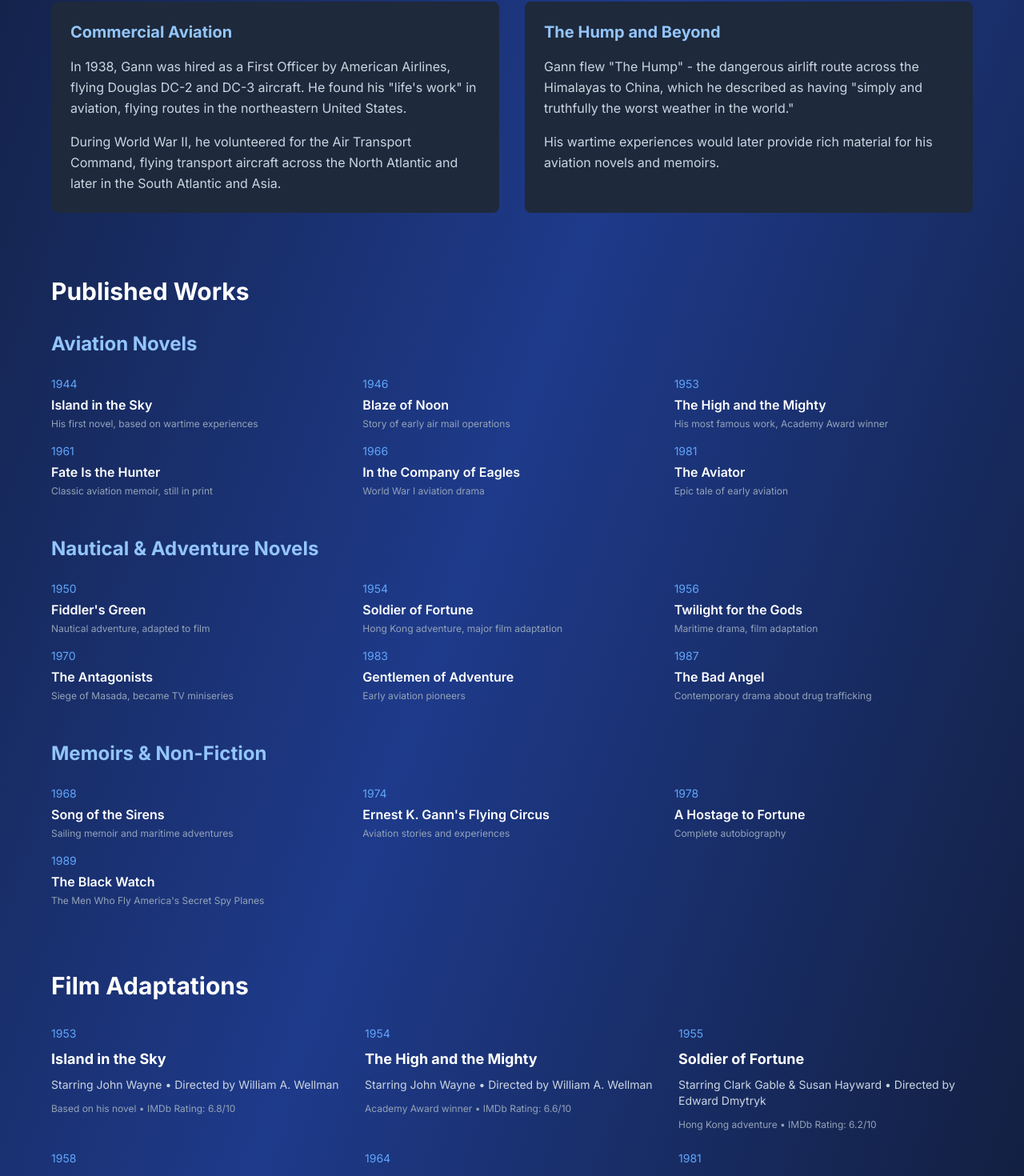
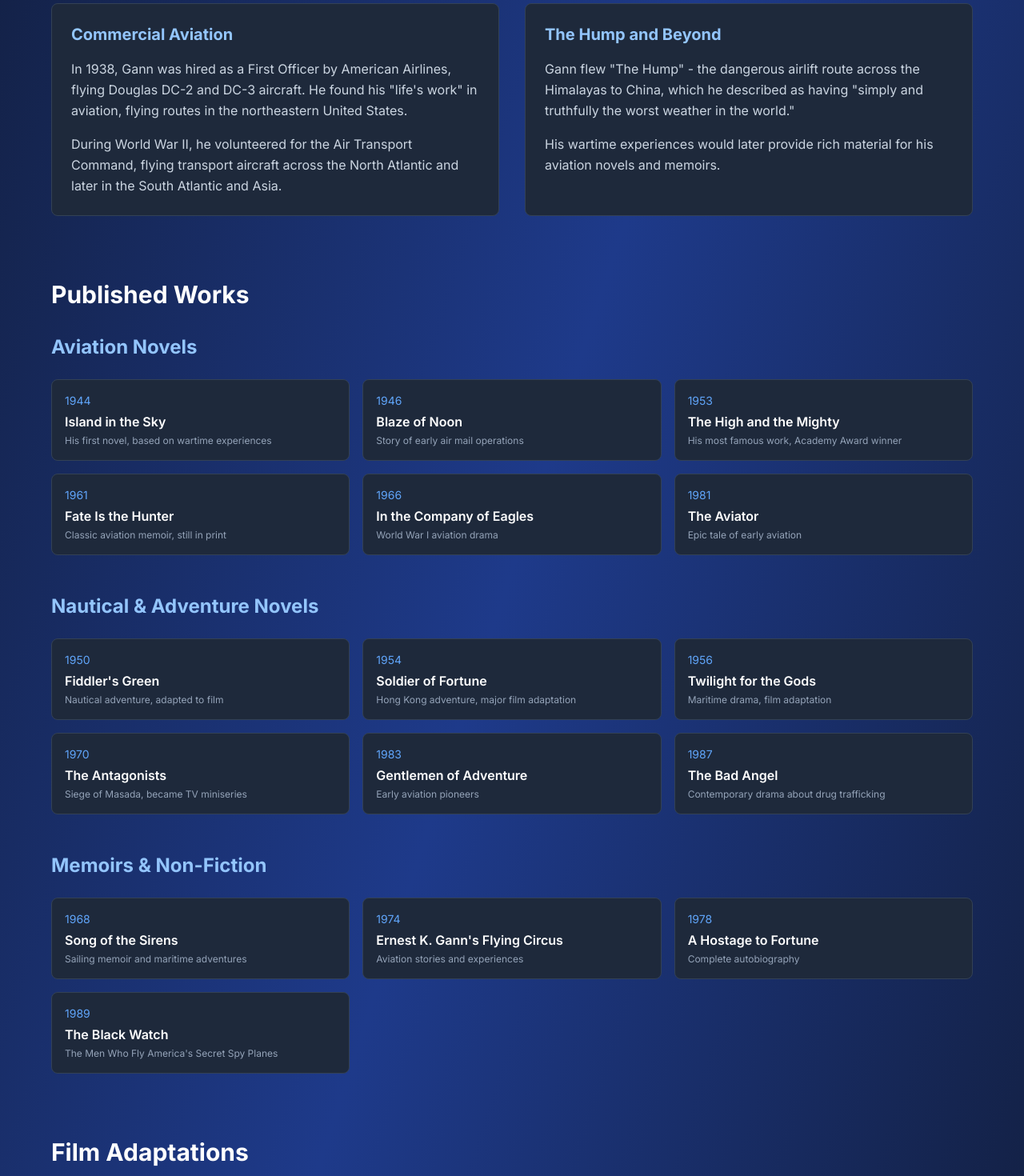
Before and after one commit to Cerebellum-Archive/log1933, a Next.js app in the folder website/: page /about in a window 1280 px wide. Shown: the part 1264-2734 px from the top of the page at 80% size. Built offline with nearby package versions, Linux system fonts and the light colour scheme.

Commit message:
Refactor About Page styling and structure
- Added 'use client' directive for client-side rendering
- Updated card and button styles for improved visual consistency
- Removed unused CSS styles to streamline the codebase
- Enhanced user experience with hover effects and transitions

```diff
--- a/website/src/app/about/page.tsx
+++ b/website/src/app/about/page.tsx
@@ -1,3 +1,5 @@
+'use client'
+
 import Link from 'next/link'
 
 export default function AboutPage() {
@@ -34,7 +36,7 @@ export default function AboutPage() {
           <section className="mb-20">
             <h2 className="text-3xl font-bold text-white mb-8">Early Life (1910-1933)</h2>
             <div className="grid md:grid-cols-2 gap-8">
-              <div className="card">
+              <div className="bg-slate-800 p-6 rounded-lg border border-slate-700 hover:border-blue-500 transition-colors">
                 <h3 className="text-xl font-bold text-blue-300 mb-4">Birth and Family</h3>
                 <p className="text-slate-300 leading-relaxed mb-4">
                   Ernest Kellogg Gann was born on October 13, 1910, in Lincoln, Nebraska,
@@ -47,7 +49,7 @@ export default function AboutPage() {
                 </p>
               </div>
 
-              <div className="card">
+              <div className="bg-slate-800 p-6 rounded-lg border border-slate-700 hover:border-blue-500 transition-colors">
                 <h3 className="text-xl font-bold text-blue-300 mb-4">Education and Early Career</h3>
                 <p className="text-slate-300 leading-relaxed mb-4">
                   After struggling in school, Ernest was sent to Culver Military Academy,
@@ -79,7 +81,7 @@ export default function AboutPage() {
               </p>
               <Link
                 href="/journey"
-                className="btn-primary"
+                className="bg-blue-600 text-white px-6 py-3 rounded-lg hover:bg-blue-700 transition-colors font-semibold"
               >
                 Explore the Journey →
               </Link>
@@ -90,7 +92,7 @@ export default function AboutPage() {
           <section className="mb-20">
             <h2 className="text-3xl font-bold text-white mb-8">Aviation Career (1938-1945)</h2>
             <div className="grid md:grid-cols-2 gap-8">
-              <div className="card">
+              <div className="bg-slate-800 p-6 rounded-lg border border-slate-700 hover:border-blue-500 transition-colors">
                 <h3 className="text-xl font-bold text-blue-300 mb-4">Commercial Aviation</h3>
                 <p className="text-slate-300 leading-relaxed mb-4">
                   In 1938, Gann was hired as a First Officer by American Airlines, flying Douglas DC-2
@@ -103,7 +105,7 @@ export default function AboutPage() {
                 </p>
               </div>
 
-              <div className="card">
+              <div className="bg-slate-800 p-6 rounded-lg border border-slate-700 hover:border-blue-500 transition-colors">
                 <h3 className="text-xl font-bold text-blue-300 mb-4">The Hump and Beyond</h3>
                 <p className="text-slate-300 leading-relaxed mb-4">
                   Gann flew &quot;The Hump&quot; - the dangerous airlift route across the Himalayas to China,
@@ -129,7 +131,7 @@ export default function AboutPage() {
                   href="https://www.amazon.com/Island-Sky-Ernest-K-Gann/dp/1519479034"
                   target="_blank"
                   rel="noopener noreferrer"
-                  className="book-card"
+                  className="bg-slate-800 p-4 rounded-lg border border-slate-700 hover:border-blue-400 transition-all hover:scale-105 cursor-pointer"
                 >
                   <div className="text-sm text-blue-400 mb-1">1944</div>
                   <div className="font-semibold text-white">Island in the Sky</div>
@@ -140,7 +142,7 @@ export default function AboutPage() {
                   href="https://www.amazon.com/Blaze-Noon-Ernest-K-Gann/dp/0553290371"
                   target="_blank"
                   rel="noopener noreferrer"
-                  className="book-card"
+                  className="bg-slate-800 p-4 rounded-lg border border-slate-700 hover:border-blue-400 transition-all hover:scale-105 cursor-pointer"
                 >
                   <div className="text-sm text-blue-400 mb-1">1946</div>
                   <div className="font-semibold text-white">Blaze of Noon</div>
@@ -151,7 +153,7 @@ export default function AboutPage() {
                   href="https://www.amazon.com/High-Mighty-Ernest-K-Gann/dp/0450045226"
                   target="_blank"
                   rel="noopener noreferrer"
-                  className="book-card"
+                  className="bg-slate-800 p-4 rounded-lg border border-slate-700 hover:border-blue-400 transition-all hover:scale-105 cursor-pointer"
                 >
                   <div className="text-sm text-blue-400 mb-1">1953</div>
                   <div className="font-semibold text-white">The High and the Mighty</div>
@@ -162,7 +164,7 @@ export default function AboutPage() {
                   href="https://www.amazon.com/Fate-Hunter-Ernest-K-Gann/dp/0671636030"
                   target="_blank"
                   rel="noopener noreferrer"
-                  className="book-card"
+                  className="bg-slate-800 p-4 rounded-lg border border-slate-700 hover:border-blue-400 transition-all hover:scale-105 cursor-pointer"
                 >
                   <div className="text-sm text-blue-400 mb-1">1961</div>
                   <div className="font-semibold text-white">Fate Is the Hunter</div>
@@ -173,7 +175,7 @@ export default function AboutPage() {
                   href="https://www.amazon.com/Company-Eagles-Ernest-K-Gann/dp/0515054844"
                   target="_blank"
                   rel="noopener noreferrer"
-                  className="book-card"
+                  className="bg-slate-800 p-4 rounded-lg border border-slate-700 hover:border-blue-400 transition-all hover:scale-105 cursor-pointer"
                 >
                   <div className="text-sm text-blue-400 mb-1">1966</div>
                   <div className="font-semibold text-white">In the Company of Eagles</div>
@@ -184,7 +186,7 @@ export default function AboutPage() {
                   href="https://www.amazon.com/Aviator-Ernest-K-Gann/dp/0345322533"
                   target="_blank"
                   rel="noopener noreferrer"
-                  className="book-card"
+                  className="bg-slate-800 p-4 rounded-lg border border-slate-700 hover:border-blue-400 transition-all hover:scale-105 cursor-pointer"
                 >
                   <div className="text-sm text-blue-400 mb-1">1981</div>
                   <div className="font-semibold text-white">The Aviator</div>
@@ -201,7 +203,7 @@ export default function AboutPage() {
                   href="https://www.amazon.com/Fiddlers-Green-Ernest-K-Gann/dp/1199999903"
                   target="_blank"
                   rel="noopener noreferrer"
-                  className="book-card"
+                  className="bg-slate-800 p-4 rounded-lg border border-slate-700 hover:border-blue-400 transition-all hover:scale-105 cursor-pointer"
                 >
                   <div className="text-sm text-blue-400 mb-1">1950</div>
                   <div className="font-semibold text-white">Fiddler&apos;s Green</div>
@@ -212,7 +214,7 @@ export default function AboutPage() {
                   href="https://www.amazon.com/Soldier-Fortune-Ernest-K-Gann/dp/0848804961"
                   target="_blank"
                   rel="noopener noreferrer"
-                  className="book-card"
+                  className="bg-slate-800 p-4 rounded-lg border border-slate-700 hover:border-blue-400 transition-all hover:scale-105 cursor-pointer"
                 >
                   <div className="text-sm text-blue-400 mb-1">1954</div>
                   <div className="font-semibold text-white">Soldier of Fortune</div>
@@ -223,7 +225,7 @@ export default function AboutPage() {
                   href="https://www.amazon.com/Twilight-Gods-Ernest-K-Gann/dp/0345021436"
                   target="_blank"
                   rel="noopener noreferrer"
-                  className="book-card"
+                  className="bg-slate-800 p-4 rounded-lg border border-slate-700 hover:border-blue-400 transition-all hover:scale-105 cursor-pointer"
                 >
                   <div className="text-sm text-blue-400 mb-1">1956</div>
                   <div className="font-semibold text-white">Twilight for the Gods</div>
@@ -234,7 +236,7 @@ export default function AboutPage() {
                   href="https://www.amazon.com/Antagonists-Ernest-K-Gann/dp/0451078993"
                   target="_blank"
                   rel="noopener noreferrer"
-                  className="book-card"
+                  className="bg-slate-800 p-4 rounded-lg border border-slate-700 hover:border-blue-400 transition-all hover:scale-105 cursor-pointer"
                 >
                   <div className="text-sm text-blue-400 mb-1">1970</div>
                   <div className="font-semibold text-white">The Antagonists</div>
@@ -245,7 +247,7 @@ export default function AboutPage() {
                   href="https://www.amazon.com/Gentlemen-Adventure-Ernest-K-Gann/dp/0340508175"
                   target="_blank"
                   rel="noopener noreferrer"
-                  className="book-card"
+                  className="bg-slate-800 p-4 rounded-lg border border-slate-700 hover:border-blue-400 transition-all hover:scale-105 cursor-pointer"
                 >
                   <div className="text-sm text-blue-400 mb-1">1983</div>
                   <div className="font-semibold text-white">Gentlemen of Adventure</div>
@@ -256,7 +258,7 @@ export default function AboutPage() {
                   href="https://www.amazon.com/Bad-Angel-Ernest-K-Gann/dp/0877959293"
                   target="_blank"
                   rel="noopener noreferrer"
-                  className="book-card"
+                  className="bg-slate-800 p-4 rounded-lg border border-slate-700 hover:border-blue-400 transition-all hover:scale-105 cursor-pointer"
                 >
                   <div className="text-sm text-blue-400 mb-1">1987</div>
                   <div className="font-semibold text-white">The Bad Angel</div>
@@ -273,7 +275,7 @@ export default function AboutPage() {
                   href="https://www.amazon.com/Song-Sirens-Ernest-K-Gann/dp/1574092545"
                   target="_blank"
                   rel="noopener noreferrer"
-                  className="book-card"
+                  className="bg-slate-800 p-4 rounded-lg border border-slate-700 hover:border-blue-400 transition-all hover:scale-105 cursor-pointer"
                 >
                   <div className="text-sm text-blue-400 mb-1">1968</div>
                   <div className="font-semibold text-white">Song of the Sirens</div>
@@ -284,7 +286,7 @@ export default function AboutPage() {
                   href="https://www.amazon.com/Ernest-Ganns-Flying-Circus/dp/0553296973"
                   target="_blank"
                   rel="noopener noreferrer"
-                  className="book-card"
+                  className="bg-slate-800 p-4 rounded-lg border border-slate-700 hover:border-blue-400 transition-all hover:scale-105 cursor-pointer"
                 >
                   <div className="text-sm text-blue-400 mb-1">1974</div>
                   <div className="font-semibold text-white">Ernest K. Gann&apos;s Flying Circus</div>
@@ -295,7 +297,7 @@ export default function AboutPage() {
                   href="https://www.amazon.com/Hostage-Fortune-Ernest-K-Gann/dp/0345284011"
                   target="_blank"
                   rel="noopener noreferrer"
-                  className="book-card"
+                  className="bg-slate-800 p-4 rounded-lg border border-slate-700 hover:border-blue-400 transition-all hover:scale-105 cursor-pointer"
                 >
                   <div className="text-sm text-blue-400 mb-1">1978</div>
                   <div className="font-semibold text-white">A Hostage to Fortune</div>
@@ -306,7 +308,7 @@ export default function AboutPage() {
                   href="https://www.amazon.com/Black-Watch-America-Secret-Planes/dp/0394575075"
                   target="_blank"
                   rel="noopener noreferrer"
-                  className="book-card"
+                  className="bg-slate-800 p-4 rounded-lg border border-slate-700 hover:border-blue-400 transition-all hover:scale-105 cursor-pointer"
                 >
                   <div className="text-sm text-blue-400 mb-1">1989</div>
                   <div className="font-semibold text-white">The Black Watch</div>
@@ -324,7 +326,7 @@ export default function AboutPage() {
                 href="https://www.imdb.com/title/tt0045919/"
                 target="_blank"
                 rel="noopener noreferrer"
-                className="film-card"
+                className="bg-slate-800 p-6 rounded-lg border border-slate-700 hover:border-blue-400 transition-all hover:scale-105 cursor-pointer"
               >
                 <div className="text-sm text-blue-400 mb-2">1953</div>
                 <div className="font-bold text-white text-lg mb-2">Island in the Sky</div>
@@ -340,7 +342,7 @@ export default function AboutPage() {
                 href="https://www.imdb.com/title/tt0047150/"
                 target="_blank"
                 rel="noopener noreferrer"
-                className="film-card"
+                className="bg-slate-800 p-6 rounded-lg border border-slate-700 hover:border-blue-400 transition-all hover:scale-105 cursor-pointer"
               >
                 <div className="text-sm text-blue-400 mb-2">1954</div>
                 <div className="font-bold text-white text-lg mb-2">The High and the Mighty</div>
@@ -356,7 +358,7 @@ export default function AboutPage() {
                 href="https://www.imdb.com/title/tt0048623/"
                 target="_blank"
                 rel="noopener noreferrer"
-                className="film-card"
+                className="bg-slate-800 p-6 rounded-lg border border-slate-700 hover:border-blue-400 transition-all hover:scale-105 cursor-pointer"
               >
                 <div className="text-sm text-blue-400 mb-2">1955</div>
                 <div className="font-bold text-white text-lg mb-2">Soldier of Fortune</div>
@@ -372,7 +374,7 @@ export default function AboutPage() {
                 href="https://www.imdb.com/title/tt0051107/"
                 target="_blank"
                 rel="noopener noreferrer"
-                className="film-card"
+                className="bg-slate-800 p-6 rounded-lg border border-slate-700 hover:border-blue-400 transition-all hover:scale-105 cursor-pointer"
               >
                 <div className="text-sm text-blue-400 mb-2">1958</div>
                 <div className="font-bold text-white text-lg mb-2">Twilight for the Gods</div>
@@ -388,7 +390,7 @@ export default function AboutPage() {
                 href="https://www.imdb.com/title/tt0057065/"
                 target="_blank"
                 rel="noopener noreferrer"
-                className="film-card"
+                className="bg-slate-800 p-6 rounded-lg border border-slate-700 hover:border-blue-400 transition-all hover:scale-105 cursor-pointer"
               >
                 <div className="text-sm text-blue-400 mb-2">1964</div>
                 <div className="font-bold text-white text-lg mb-2">Fate Is the Hunter</div>
@@ -404,7 +406,7 @@ export default function AboutPage() {
                 href="https://www.imdb.com/title/tt0082694/"
                 target="_blank"
                 rel="noopener noreferrer"
-                className="film-card"
+                className="bg-slate-800 p-6 rounded-lg border border-slate-700 hover:border-blue-400 transition-all hover:scale-105 cursor-pointer"
               >
                 <div className="text-sm text-blue-400 mb-2">1981</div>
                 <div className="font-bold text-white text-lg mb-2">Masada</div>
@@ -458,31 +460,13 @@ export default function AboutPage() {
             </p>
             <Link
               href="/logbook"
-              className="btn-primary"
+              className="bg-blue-600 text-white px-6 py-3 rounded-lg hover:bg-blue-700 transition-colors font-semibold"
             >
               View the Logbook
             </Link>
           </section>
         </div>
       </main>
-
-      <style jsx>{`
-        .card {
-          @apply bg-slate-800 p-6 rounded-lg border border-slate-700 hover:border-blue-500 transition-colors;
-        }
-
-        .book-card {
-          @apply bg-slate-800 p-4 rounded-lg border border-slate-700 hover:border-blue-400 transition-all hover:scale-105 cursor-pointer;
-        }
-
-        .film-card {
-          @apply bg-slate-800 p-6 rounded-lg border border-slate-700 hover:border-blue-400 transition-all hover:scale-105 cursor-pointer;
-        }
-
-        .btn-primary {
-          @apply bg-blue-600 text-white px-6 py-3 rounded-lg hover:bg-blue-700 transition-colors font-semibold;
-        }
-      `}</style>
     </div>
   )
 }
```
